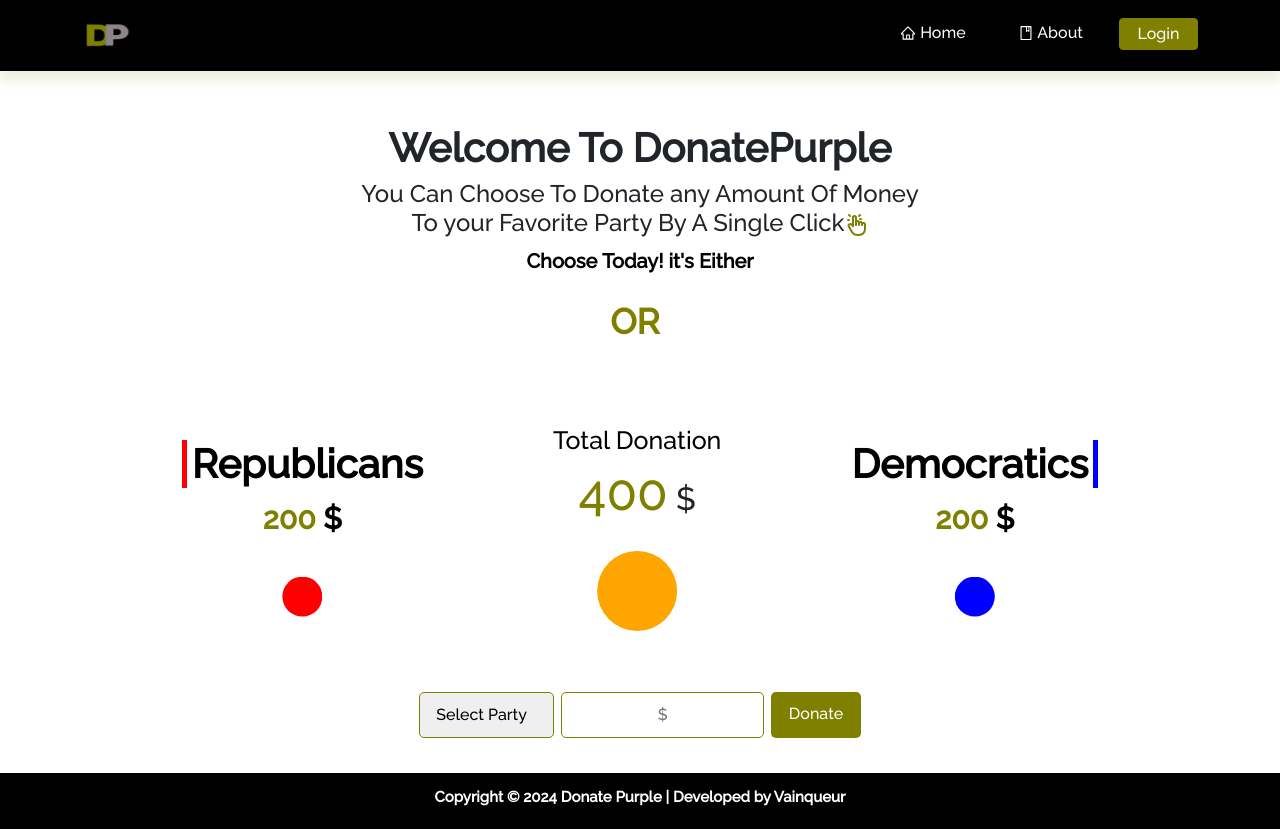
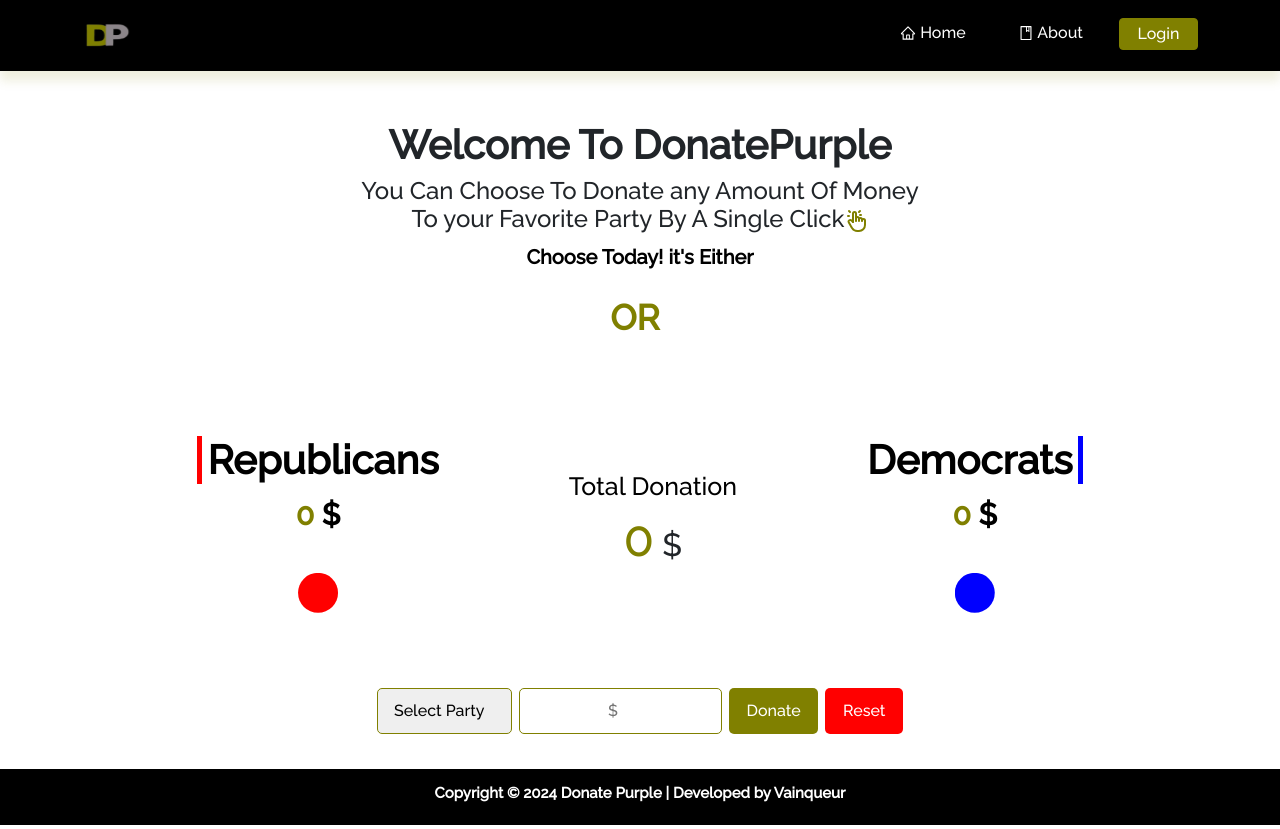
Before and after one commit to Niyonyungu/donate, a React (Create React App) app: page / in a window 1280 px wide. Built offline with nearby package versions, Linux system fonts and the light colour scheme.

Commit message:
getting the selected party and inputs donations

```diff
--- a/src/components/Donate.jsx
+++ b/src/components/Donate.jsx
@@ -1,37 +1,62 @@
-import React from 'react'
+import React, { useState } from 'react';
 import donat from "./Donate.module.css";
 
 const Donate = () => {
+  const [donations, setDonations] = useState({ Republicans: 0, Democrats: 0 });
+  const [selectedParty, setSelectedParty] = useState("");
+
+  const handlePartySelection = (event) => {
+    setSelectedParty(event.target.value);
+  };
+
+  const handleDonation = () => {
+    if (selectedParty && donations[selectedParty] !== undefined) {
+      const newDonations = { ...donations };
+      newDonations[selectedParty] += Number(document.getElementById('donationInput').value);
+      setDonations(newDonations);
+    }
+  };
+
+  const handleReset = () => {
+    setDonations({ Republicans: 0, Democrats: 0 });
+  };
+
+  const totalDonation = donations.Republicans + donations.Democrats;
+  const showCenterBubble = donations.Republicans !== 0 && donations.Republicans === donations.Democrats;
+
   return (
     <div className={donat.container}>
       <div className={donat.parties}>
         <div className={donat.side}>
             <h2 className={donat.rep}>Republicans</h2>
-            <p> 200 <span>$</span></p>
+            <p>{donations.Republicans} <span>$</span></p>
             <div className={`${donat.bubble} ${donat.bubble1}`}></div>
         </div>
-        <div className={donat.center}>
-            <h1>Total Donation</h1>
-            <h2><span className={donat.total}>400</span>{""} $ </h2>
-            <div className={`${donat.bubble} ${donat.bubble3}`}></div>
-        </div>
+          <div className={donat.center}>
+              <h1>Total Donation</h1>
+              <h2><span className={donat.total}>{totalDonation}</span>{""} $ </h2>
+        {showCenterBubble && (
+              <div className={`${donat.bubble} ${donat.bubble3}`}></div>
+              )}
+          </div>
         <div className={donat.side}>
-            <h2 className={donat.dem}>Democratics</h2>
-            <p>200 <span>$</span></p>
+            <h2 className={donat.dem}>Democrats</h2>
+            <p>{donations.Democrats} <span>$</span></p>
             <div className={`${donat.bubble} ${donat.bubble2}`}></div>
         </div>
       </div>
       <div className={donat.donatee}>
-           <select name="" id="" className={donat.sele}>
+           <select name="" id="" className={donat.sele} onChange={handlePartySelection}>
             <option value="">Select Party</option>
-            <option value="">Democrats</option>
-            <option value="">Republicans</option>
+            <option value="Republicans">Republicans</option>
+            <option value="Democrats">Democrats</option>
            </select>
-           <input type="text" className={donat.inp} placeholder='$' />
-           <button className={donat.dontatebtn}>Donate</button>
+           <input type="number" id="donationInput" className={donat.inp} placeholder='$' />
+           <button className={donat.dontatebtn} onClick={handleDonation}>Donate</button>
+           <button className={donat.dontatebtnr} onClick={handleReset}>Reset</button>
       </div>
     </div>
-  )
-}
+  );
+};
 
-export default Donate
+export default Donate;
--- a/src/components/Donate.module.css
+++ b/src/components/Donate.module.css
@@ -92,7 +92,7 @@
   .bubble3{
     width: 80px;
     height: 80px;
-    background: orange;
+    background: purple;
   }
 
 .donatee{
@@ -142,6 +142,17 @@
     border-radius: 5px;
   }
 
+  .dontatebtnr{
+    line-height: 1.4em !important;
+    background-color: red !important;
+    padding: 0.25rem 1.1rem !important;
+    vertical-align: middle !important;
+    text-align: center !important;
+    color: white;
+    border: 0;
+    border-radius: 5px;
+  }
+
   .dontatebtn:hover{
     transform: translateY(-2px) !important;
     background-color: #808000 !important;
```
Also changed, not shown: 1 other file (tests, documents, lock files or other folders).
